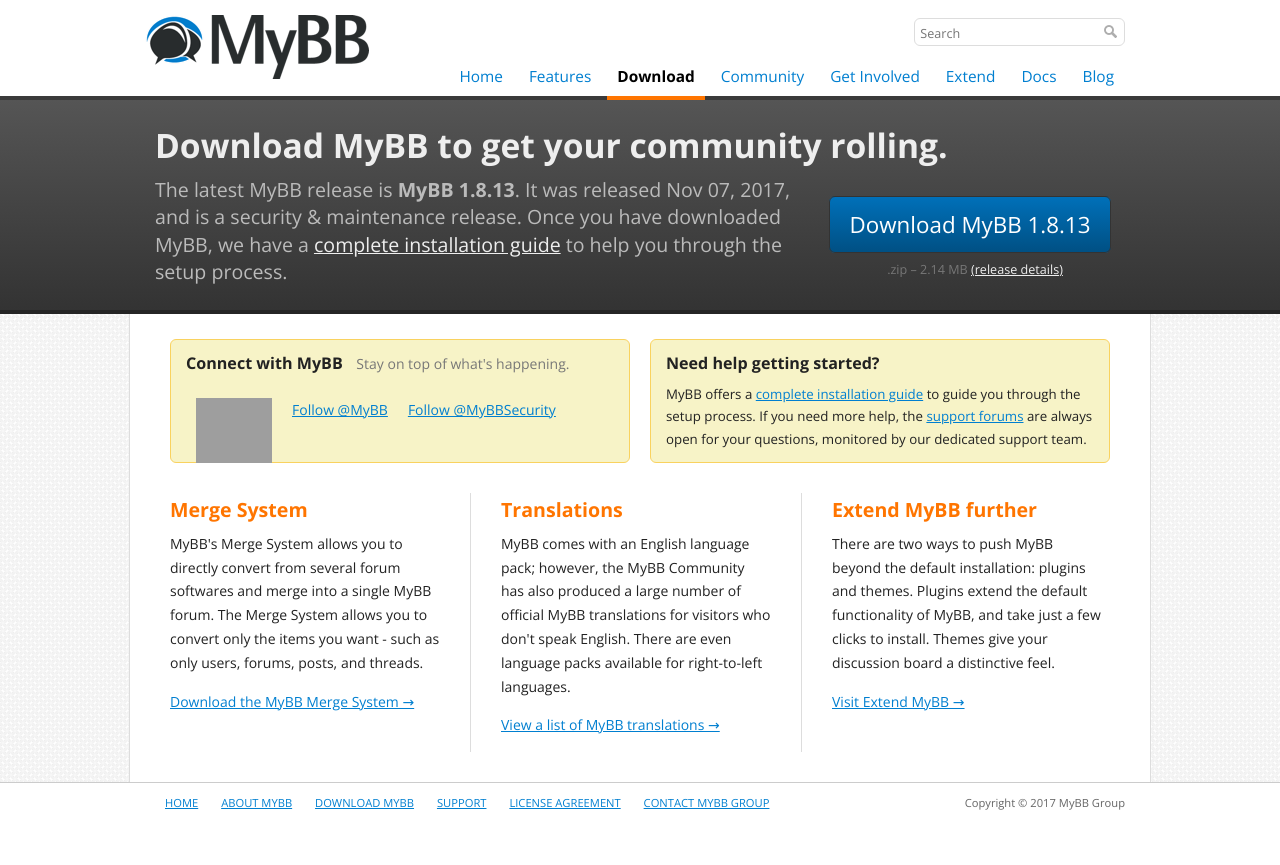
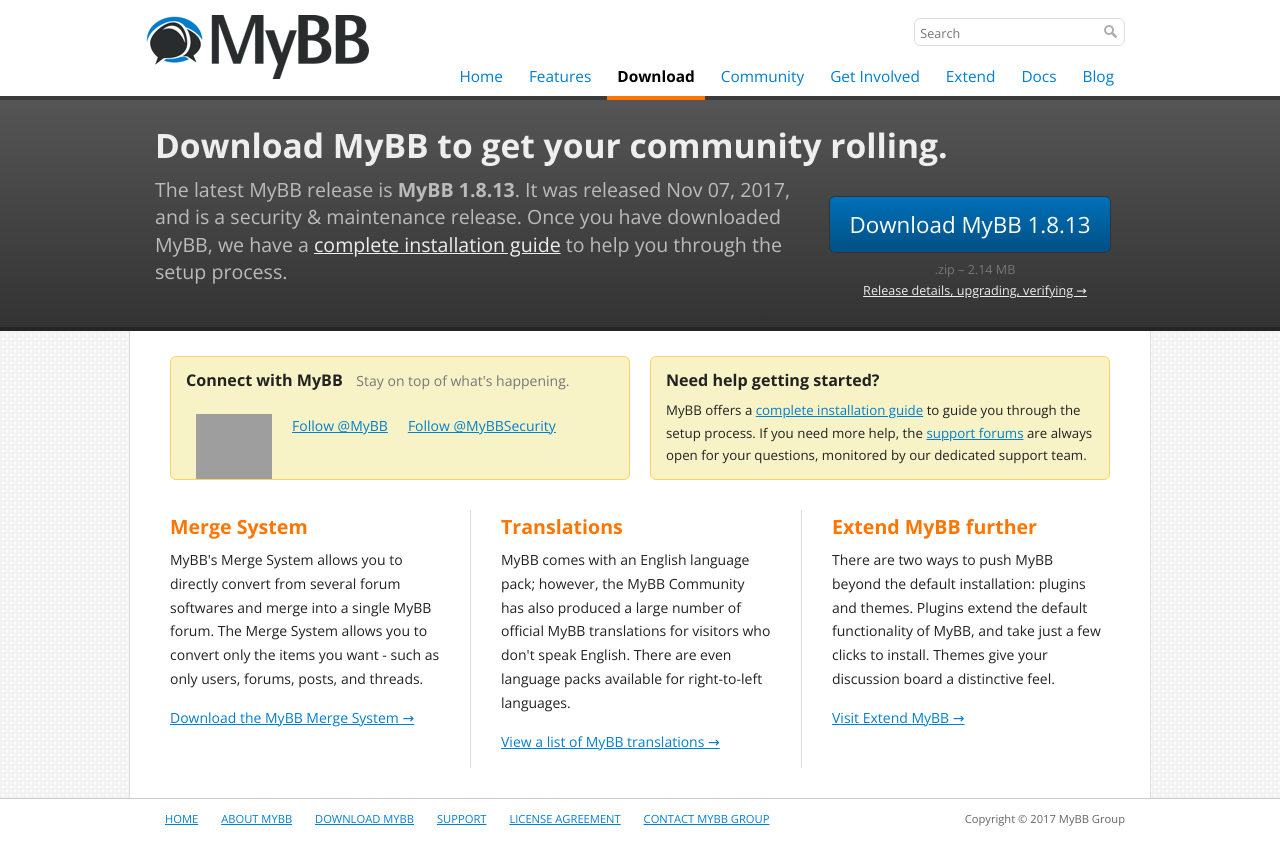
Before and after one commit to mybb/mybb.com, a Jekyll site: the page built from download/index.html, in a window 1280 px wide. Shown: the top 865 px of the page. Built offline with Jekyll 4.4.1, drawn with Linux system fonts in a browser that asks for light colours; nearby versions of some CDN libraries; comment, search, counter and statistics services are not loaded; grey boxes are pictures that could not be loaded.

Commit message:
Mention "upgrading", "verifying" in Release Notes link

```diff
--- a/download/index.html
+++ b/download/index.html
@@ -19,7 +19,8 @@
 				<a href="{{ latest_version_first_location_url }}" class="download" data-no-instant>
 					<span>Download MyBB {{ latest_version.version_number }}</span>
 				</a>
-				<span class="details">.{{ latest_version_first_format.type }} {% if latest_version_first_format.filesize %} &ndash; {{ latest_version_first_format.filesize }}{% endif %} <a href="https://mybb.com/versions/{{ latest_version.version_number }}/">(release details)</a></span>
+				<span class="details">.{{ latest_version_first_format.type }} {% if latest_version_first_format.filesize %} &ndash; {{ latest_version_first_format.filesize }}{% endif %}<br />
+                <a href="https://mybb.com/versions/{{ latest_version.version_number }}/">Release details, upgrading, verifying &rarr;</a></span>
 			</div>
 		</div>
 	</header>
```
